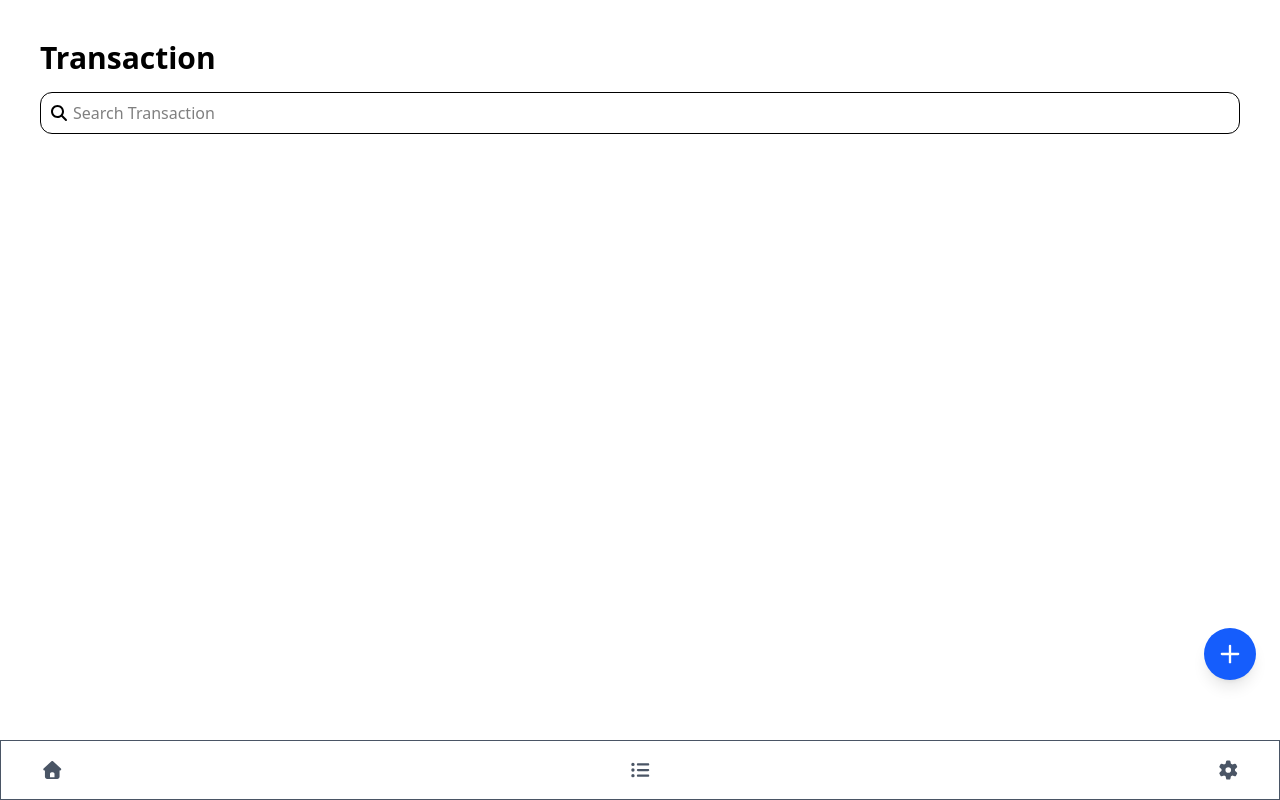
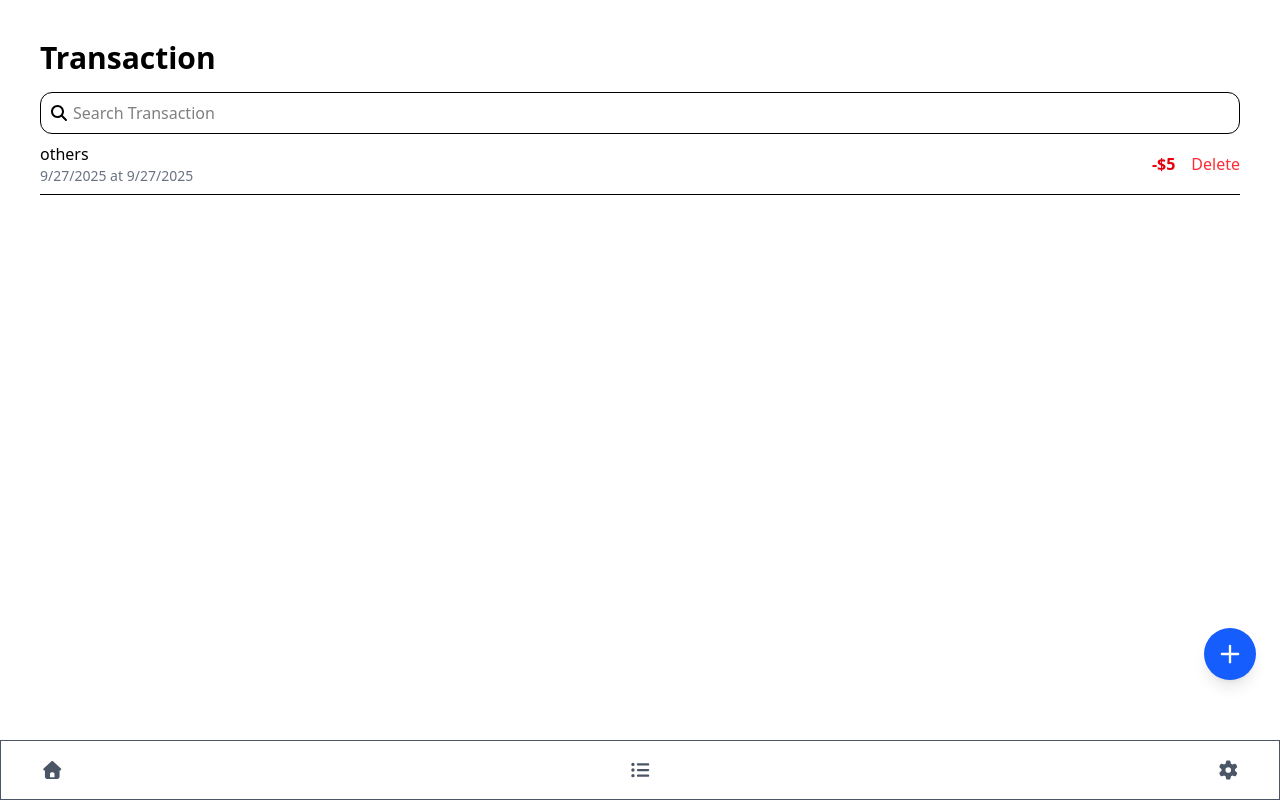
Before and after one commit to Just-Tara/expense-tracker, a React (Vite) app: page /add-transaction in a window 1280 px wide. Both pictures are taken after typing "Sample", "5", "Sample" into the empty fields and a click on the button 1208 px from the left and 302 px from the top of the page. Built offline with nearby package versions, Linux system fonts and the light colour scheme.

Commit message:
TransactionPage updated

```diff
--- a/src/AddTransaction.jsx
+++ b/src/AddTransaction.jsx
@@ -6,6 +6,7 @@ import { Antenna } from "lucide-react";
 function AddTransaction() {
     const { addTransaction } = useTransactions();
     const navigate = useNavigate();
+
     const [type, setType] = useState("expense");
     const [category, setCategory] = useState("others");
     const [amount, setAmount] = useState("");
@@ -32,20 +33,20 @@ function AddTransaction() {
         <>
             <div className="px-10 py-3 bg-[#eee] h-[100vh]">
                 <div className="flex justify-between cursor-pointer">
-                    <p className="text-blue-400">Cancel</p>
-                    <p className="text-blue-400 hover:text-gray-400">Save</p>
+                    <button className="text-blue-400 cursor-pointer">Cancel</button>
+                    <button className="text-blue-400 hover:text-gray-400 cursor-pointer" >Save</button>
                 </div>
                 <h2 className="text-[27px] font-bold mb-4">Add Transaction</h2>
                     <form onSubmit={handleSubmit} className="space-y-4">
                     <div className="p-3 flex border-white bg-white">
                         <div className=" p-[4px] border-[#eee] rounded-md flex text-sm w-full bg-[#eee]">
                              <button
-                                className={` ${ type === "income" ? "bg-white w-[50%] p-[6px]" : "bg-grey-200  w-[50%]"}`}
+                                className={`cursor-pointer ${ type === "income" ? "bg-white w-[50%] p-[6px]" : "bg-grey-200  w-[50%]"}`}
                                 type="Button"
                                 onClick={() => setType("income")}
                                 >Income</button>
                             <button
-                                className={`${ type === "expense" ? "bg-white w-[50%] p-[6px]" : "bg-grey-200  w-[50%]"}`}
+                                className={`cursor-pointer ${ type === "expense" ? "bg-white w-[50%] p-[6px]" : "bg-grey-200  w-[50%]"}`}
                                 type="Button"
                                 onClick={() => setType("expense")}
                             >Expense</button>
--- a/src/TransactionPage.jsx
+++ b/src/TransactionPage.jsx
@@ -6,6 +6,7 @@ import { faMagnifyingGlass } from "@fortawesome/free-solid-svg-icons";
 import { useTransactions } from "./Context/TransactionContext";
 
 function TransactionPage() {
+    const navigate = useNavigate()
 
     const { transactions, deleteTransaction} = useTransactions()
 
@@ -26,8 +27,24 @@ function TransactionPage() {
 
               <div>
                 {transactions.length === 0 ? (<p className="flex text-[20px] items-center h-[70vh] justify-center text-center text-gray-500">
-                  No Transaction Yet.<br/> Add your first Transaction</p> ) : (<ul>
+                  No Transaction Yet.<br/> Add your first Transaction</p> ) : (
+                  <ul>
 
+                      {transactions.map((t) => (
+                        <div
+                          key={t.id}
+                          className="flex justify-between items-center border-b py-2">
+                            <div>
+                              <p className="font-medium">{t.category}</p>
+                              <p className="text-sm text-gray-500">{t.date} at {t.time}</p>
+                            </div>
+                            <div className="flex items-center gap-4">
+                              <p className={`font-bold ${t.type === "income" ? "text-green-600" : "text-red-600"}`}>
+                                {t.type === "income" ? "+" : "-"}${t.amount}</p>
+                              <button onClick={() => deleteTransaction(t.id)} className="text-red-500">Delete</button>
+                            </div>
+                          </div>
+                      ))}
                 </ul>)}
 
 
```
